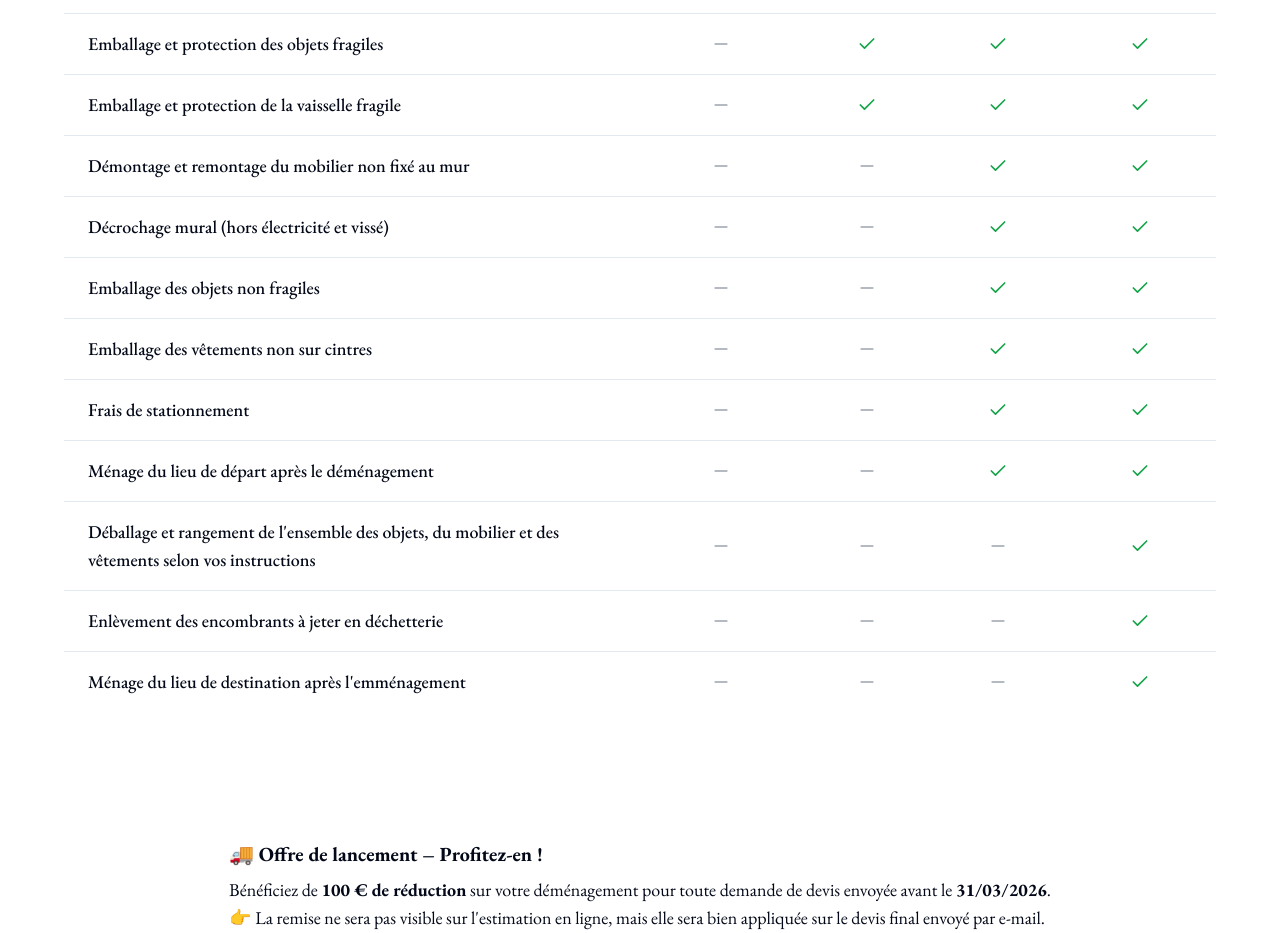
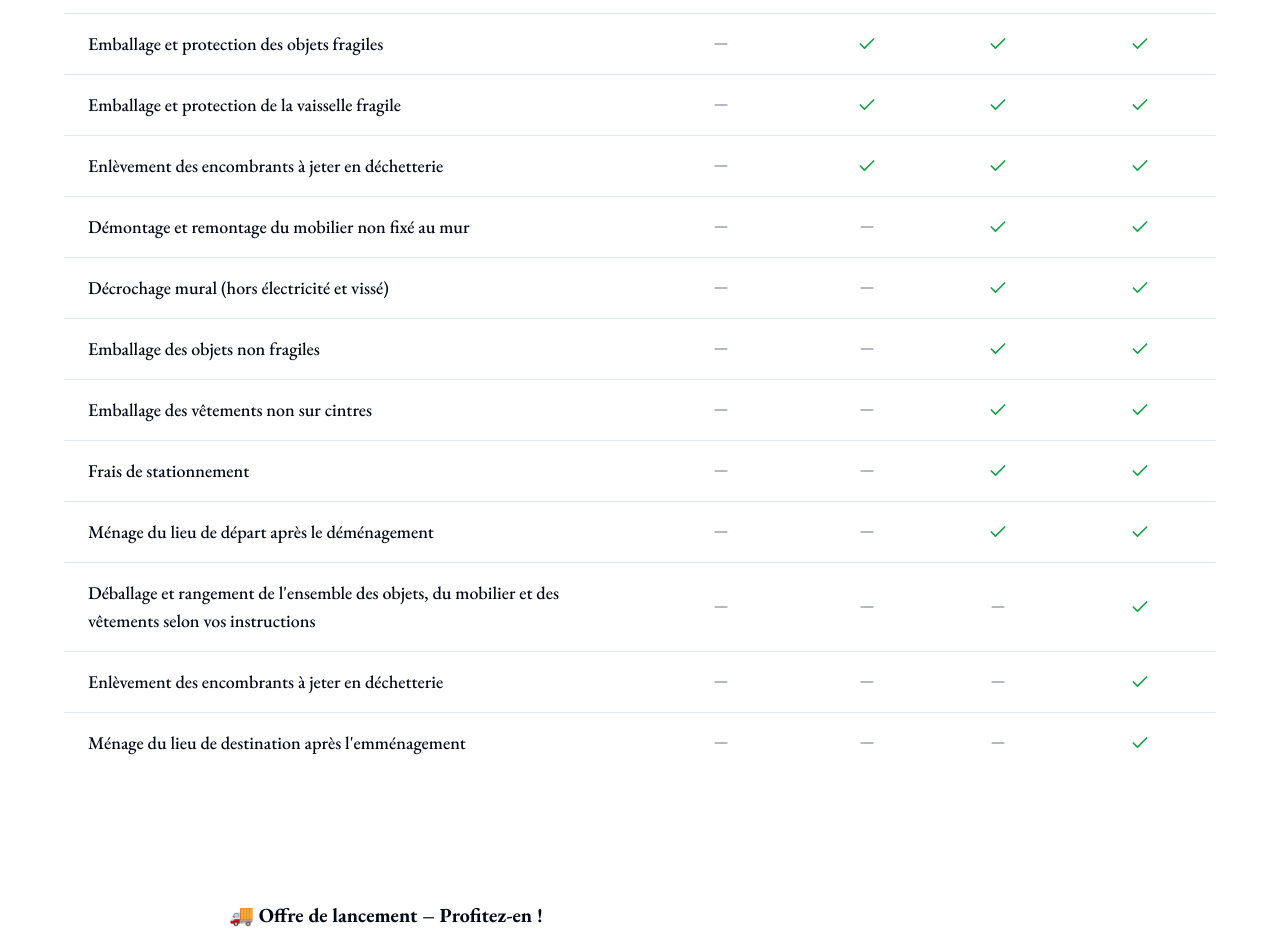
Before and after one commit to Swifty237/kdm-project, a React (Vite) app: page /offres in a window 1280 px wide. Shown: the part 1360-2293 px from the top of the page. Built offline with nearby package versions, Linux system fonts and the light colour scheme; a web font is replaced by a local one.

Commit message:
Update offer

```diff
--- a/src/pages/Offres.tsx
+++ b/src/pages/Offres.tsx
@@ -42,6 +42,10 @@ const Offres = () => {
     },
     {
       label: "Emballage et protection de la vaisselle fragile",
+      values: [false, true, true, true]
+    },
+    {
+      label: "Enlèvement des encombrants à jeter en déchetterie",
       values: [false, true, true, true]
     },
     {
```
